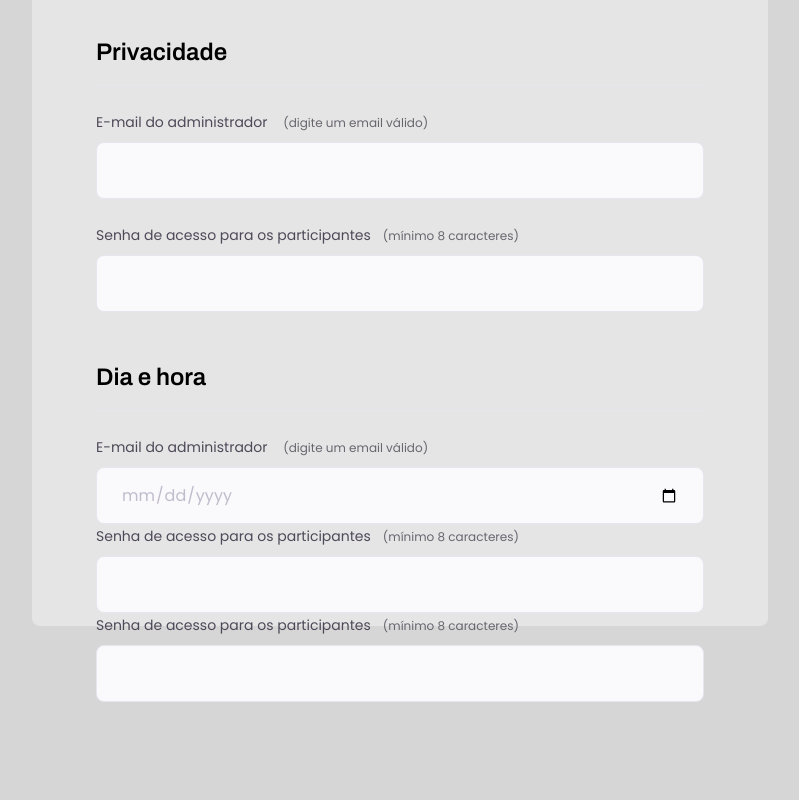
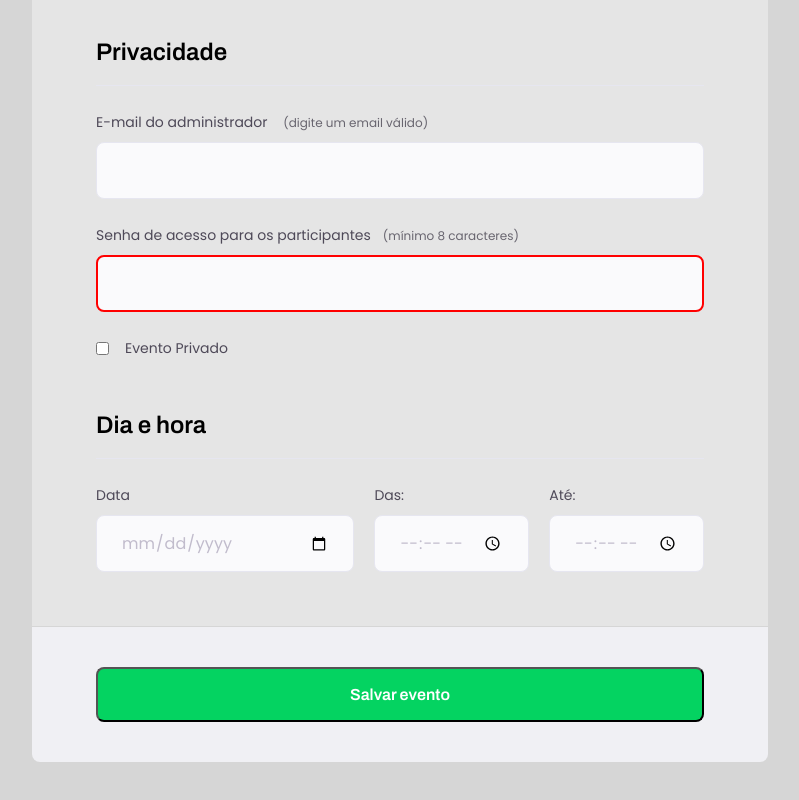
Before and after one commit to MattSouza14/Rocketseat-Explorer, a plain HTML site: page Projeto03/index.html in a window 1280 px wide. Shown: the part 1076-1876 px from the top of the page, without its empty margins (240-1039 px from the left). Before the commit the page ends 1778 px from the top, so only its background shows below. Drawn offline with Linux system fonts and the light colour scheme.

Commit message:
Finalização do corpo do form

```diff
--- a/Projeto03/index.css
+++ b/Projeto03/index.css
@@ -59,7 +59,7 @@ form {
     height: 1430px;
 
     background: #E5E5E5;
-    border-radius: 8px;
+    border-radius: 8px 8px 0 0;
 
     margin-top: 38px;
     padding: 64px;
@@ -95,7 +95,8 @@ fieldset legend {
     flex-direction: column;
 }
 
-.input-wrapper label {
+.input-wrapper label,
+.checkbox-wrapper label {
     font-size: 14px;
     line-height: 24px;
 
@@ -103,6 +104,16 @@ fieldset legend {
 
     margin-bottom: 8px;
 }
+.checkbox-wrapper{
+    display: flex;
+    align-items: center;
+    gap: 16px;
+}
+.checkbox-wrapper label {
+
+    margin: 0;
+}
+
 
 .input-wrapper label span {
     font-size: 12px;
@@ -140,3 +151,46 @@ fieldset legend {
     background-repeat: no-repeat;
     background-position: right 24px top 50%;
 }
+.col3 {
+    display: flex;
+   gap: 20px;
+}
+.col3>div:nth-child(1){
+    width: 100%;
+}
+footer {
+    background: #F0F0F4;
+
+    height: 136px;
+
+    display: flex;
+    flex-direction: column;
+
+    padding: 40px 64px;
+    margin-bottom: 100px;
+
+    border-top: 1px solid #D6D6D6;
+    border-radius: 0 0 8px 8px;
+
+}
+footer .button {
+
+    height: 56px;
+    background: #04D361;
+    border-radius: 8px;
+
+    font-family: 'Archivo';
+    font-weight: 600;
+    font-size: 16px;
+    line-height: 26px;
+
+    color:#FFFFFF;
+}
+footer .button:hover {
+    background: #04873f;
+
+
+}
+input:invalid {
+    border: 2px solid red;
+}
--- a/Projeto03/index.html
+++ b/Projeto03/index.html
@@ -1,5 +1,5 @@
 <!DOCTYPE html>
-<html lang="en">
+<html lang="pt-br">
 <head>
     <link rel="preconnect" href="https://fonts.googleapis.com">
     <link rel="preconnect" href="https://fonts.gstatic.com" crossorigin>
@@ -7,7 +7,7 @@
 
     <meta name="viewport" content="width=device-width, initial-scale=1.0">
     <title>Formulario</title>
-    <link rel="stylesheet" href="/index.css">
+    <link rel="stylesheet" href="/Rocketseat-Explorer/Projeto03/index.css">
     <link href="https://fonts.googleapis.com/css2?family=Archivo:ital,wght@0,100..900;1,100..900&family=Poppins:ital,wght@0,100;0,200;0,300;0,400;0,500;0,600;0,700;0,800;0,900;1,100;1,200;1,300;1,400;1,500;1,600;1,700;1,800;1,900&display=swap" rel="stylesheet">
 </head>
 <body>
@@ -16,19 +16,19 @@
           <h1>Crie e compartilhe seu evento.</h1>
           <p>O primeiro passo, é preencher esse formulário de inscrição.</p>
         </header>
-        <form action="">
+        <form id="my-form">
             <fieldset>
                 <div class="fieldset-wrapper">
                     <legend>Informações do evento</legend>
 
                     <div class="input-wrapper">
                         <label for="event-tittle">Título do evento <span>(mínimo 8 caracteres)</span></label>
-                        <input type="text" id="event-tittle"/>
+                        <input required minlength="8" type="text" id="event-tittle"/>
                     </div>
 
                     <div class="input-wrapper">
                         <label for="event-link">Link do evento <span>(comece com https://)</span></label>
-                        <input type="url" id="event-link"/>
+                        <input required type="url" id="event-link"/>
                     </div>
                     <div class="input-wrapper">
                         <label for="event-whats">Whatsapp para contato <span>(somente números)</span></label>
@@ -58,8 +58,12 @@
                         <input type="email id="event-email"/>
                     </div>
                     <div class="input-wrapper">
-                        <label for="pass">Senha de acesso para os participantes<span>(mínimo 8 caracteres)</span></label>
-                        <input type="text" id="event-pass"/>
+                        <label for="event-pass">Senha de acesso para os participantes<span>(mínimo 8 caracteres)</span></label>
+                        <input  required minlength="8" type="password" id="event-pass"/>
+                    </div>
+                    <div class="checkbox-wrapper">
+                        <input type="checkbox" id="event-private"/>
+                        <label for="event-private">Evento Privado</label>
                     </div>
                 </div>
             </fieldset>
@@ -67,18 +71,18 @@
                 <div class="fieldset-wrapper">
                     <legend>Dia e hora</legend>
 
-                    <div class="3-col">
+                    <div class="col3">
                         <div class="input-wrapper">
-                            <label for="event-data">E-mail do administrador <span>(digite um email válido)</span></label>
-                            <input type="date" id="event-data"/>
+                            <label for="event-data">Data</label>
+                            <input type="date" id="event-date"/>
                         </div>
                         <div class="input-wrapper">
-                            <label for="pass">Senha de acesso para os participantes<span>(mínimo 8 caracteres)</span></label>
-                            <input type="password" id="event-das"/>
+                            <label for="event-begin">Das:</label>
+                            <input type="time" id="event-begin"/>
                         </div>
                         <div class="input-wrapper">
-                            <label for="pass">Senha de acesso para os participantes<span>(mínimo 8 caracteres)</span></label>
-                            <input type="text" id="event-pass"/>
+                            <label for="event-end">Até:</label>
+                            <input type="time" id="event-end"/>
                         </div>
                     </div>
 
@@ -86,6 +90,10 @@
             </fieldset>
 
         </form>
+        <footer>
+            <input form="my-form" class="button" type="submit" value="Salvar evento">
+        </footer>
+
     </div>
 
 
```
